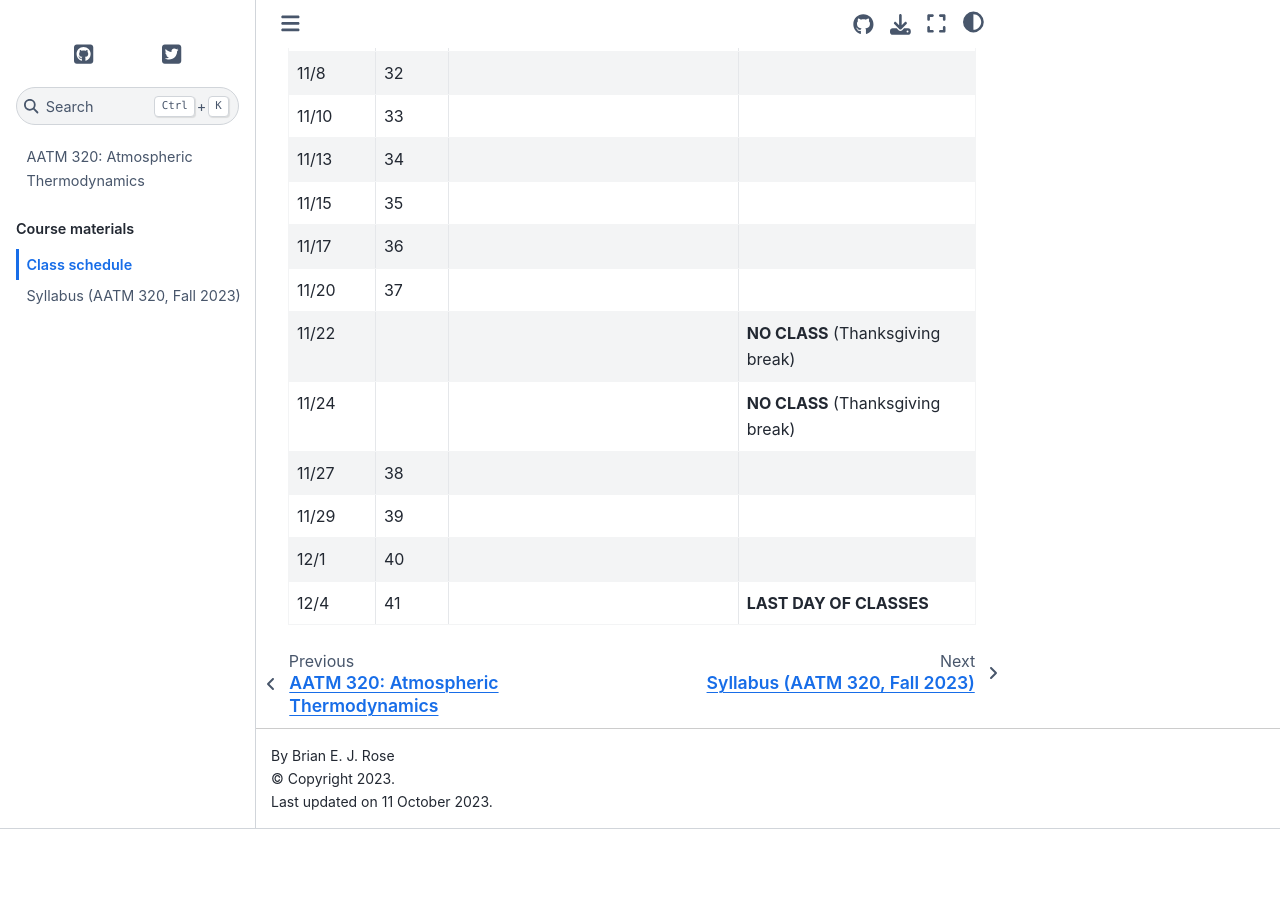
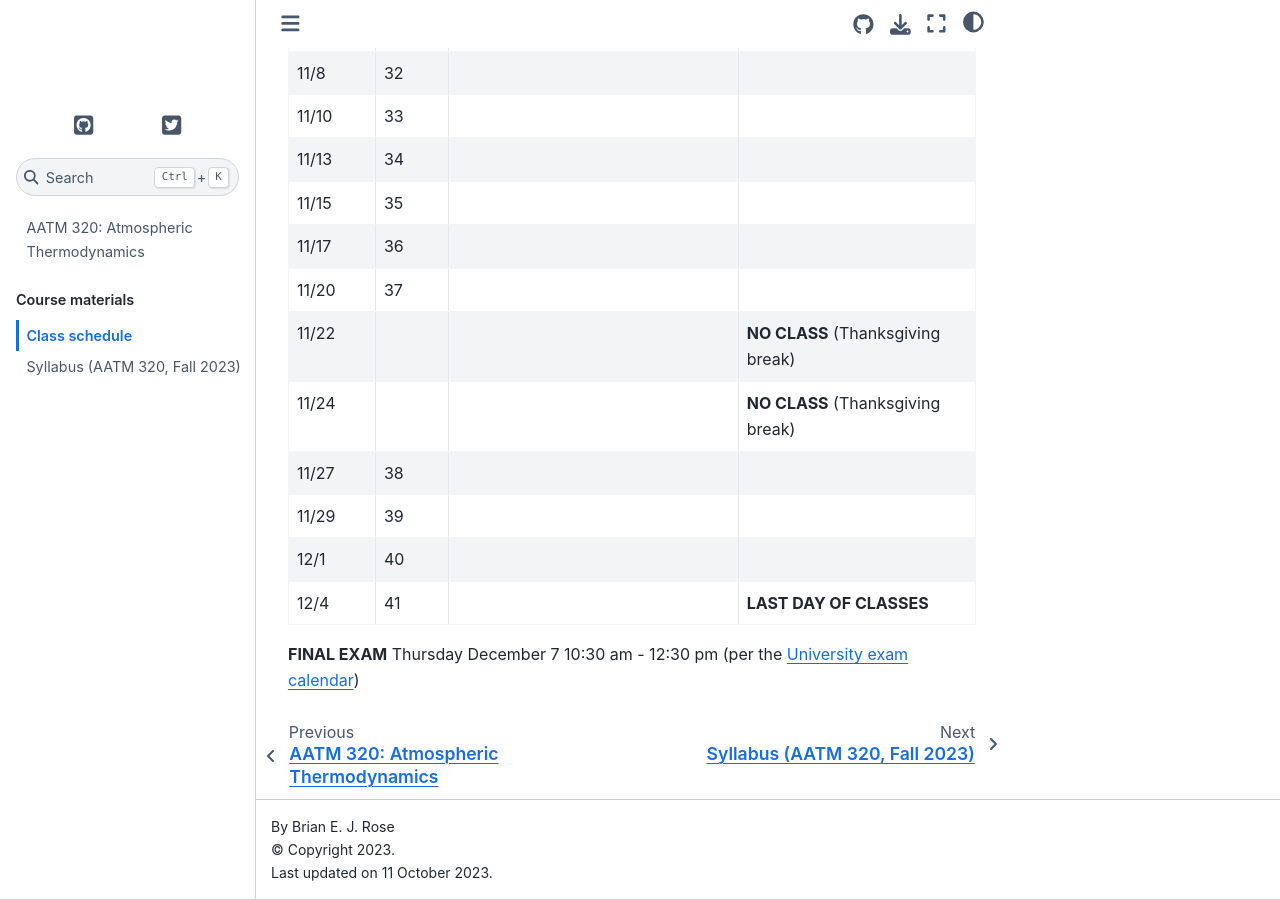
Before and after one commit to brian-rose/atm320-thermodynamics, a Jupyter Book: the page built from schedule.md, in a window 1280 px wide and 900 px high, scrolled down 2274 px. Built offline with Jupyter Book 1.0.4 settings and Sphinx 7.4.7 and the Sphinx Book theme 1.1.4, drawn with Linux system fonts in a browser that asks for light colours; pages that are not in the unit, such as notebooks, are missing from menus; before the commit the page ends 3103 px from its top, so only the background shows below that.

Commit message:
Add final exam to schedule

````diff
--- a/schedule.md
+++ b/schedule.md
@@ -203,6 +203,8 @@ The course outline closely follows the chapters in the book [_A First Course in
   - **LAST DAY OF CLASSES**
 ```
 
+**FINAL EXAM** Thursday December 7 10:30 am - 12:30 pm (per the [University exam calendar](https://livealbany.sharepoint.com/sites/web_registrar/Shared%20Documents/Forms/AllItems.aspx?id=%2Fsites%2Fweb%5Fregistrar%2FShared%20Documents%2FFinal%20Exams%2FFall%202023%20Final%20Exam%20Schedule%20for%20Web%2Epdf&parent=%2Fsites%2Fweb%5Fregistrar%2FShared%20Documents%2FFinal%20Exams&p=true&ga=1))
+
 <!-- ------------
 0. Course overview and primers (2 class days)
     * Syllabus and overview
````
Also changed, not shown: other parts of schedule.md (+1 -1 lines).
